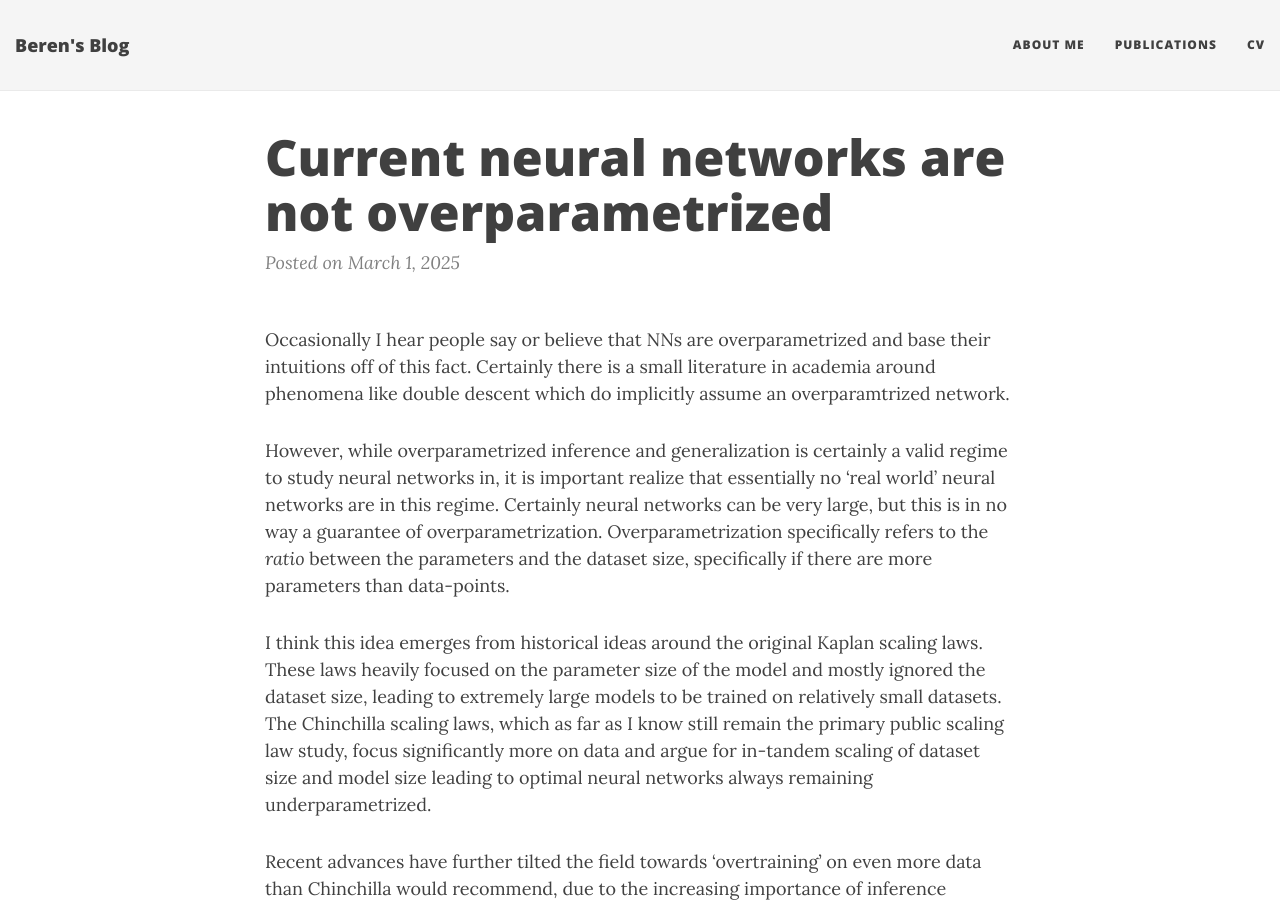
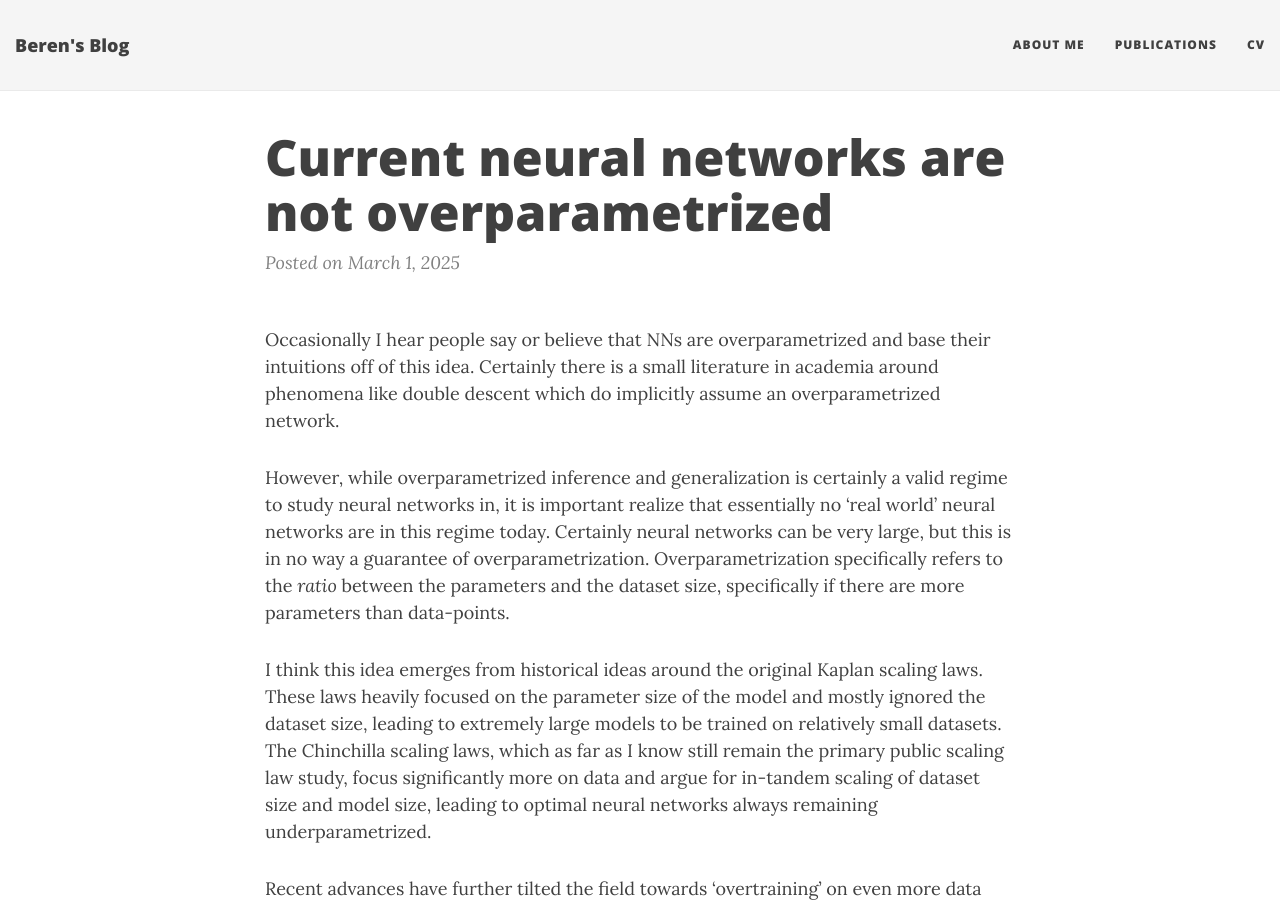
Before and after one commit to BerenMillidge/BerenMillidge.github.io, a Jekyll site: the page built from _posts/2025-03-01-Current-Neural-Networks-Are-Not-Overparametrized.md, in a window 1280 px wide and 900 px high. Built offline with Jekyll 4.4.1, drawn with Linux system fonts in a browser that asks for light colours; nearby versions of some CDN libraries.

Commit message:
Update 2025-03-01-Current-Neural-Networks-Are-Not-Overparametrized.md

```diff
--- a/_posts/2025-03-01-Current-Neural-Networks-Are-Not-Overparametrized.md
+++ b/_posts/2025-03-01-Current-Neural-Networks-Are-Not-Overparametrized.md
@@ -3,11 +3,11 @@
 title: Current neural networks are not overparametrized
 ---
 
-Occasionally I hear people say or believe that NNs are overparametrized and base their intuitions off of this fact. Certainly there is a small literature in academia around phenomena like double descent which do implicitly assume an overparamtrized network.
+Occasionally I hear people say or believe that NNs are overparametrized and base their intuitions off of this idea. Certainly there is a small literature in academia around phenomena like double descent which do implicitly assume an overparametrized network.
 
-However, while overparametrized inference and generalization is certainly a valid regime to study neural networks in, it is important realize that essentially no ‘real world’ neural networks are in this regime. Certainly neural networks can be very large, but this is in no way a guarantee of overparametrization. Overparametrization specifically refers to the *ratio* between the parameters and the dataset size, specifically if there are more parameters than data-points.
+However, while overparametrized inference and generalization is certainly a valid regime to study neural networks in, it is important realize that essentially no ‘real world’ neural networks are in this regime today. Certainly neural networks can be very large, but this is in no way a guarantee of overparametrization. Overparametrization specifically refers to the *ratio* between the parameters and the dataset size, specifically if there are more parameters than data-points.
 
-I think this idea emerges from historical ideas around the original Kaplan scaling laws. These laws heavily focused on the parameter size of the model and mostly ignored the dataset size, leading to extremely large models to be trained on relatively small datasets. The Chinchilla scaling laws, which as far as I know still remain the primary public scaling law study, focus significantly more on data and argue for in-tandem scaling of dataset size and model size leading to optimal neural networks always remaining underparametrized.
+I think this idea emerges from historical ideas around the original Kaplan scaling laws. These laws heavily focused on the parameter size of the model and mostly ignored the dataset size, leading to extremely large models to be trained on relatively small datasets. The Chinchilla scaling laws, which as far as I know still remain the primary public scaling law study, focus significantly more on data and argue for in-tandem scaling of dataset size and model size, leading to optimal neural networks always remaining underparametrized.
 
 Recent advances have further tilted the field towards ‘overtraining’ on even more data than Chinchilla would recommend, due to the increasing importance of inference economics and the fundamental costs involved in inferencing large models. This has led to models becoming increasingly under-parametrised relative to dataset size over time, with probably the 2020-2022 era being that of greatest overparametrization of models. This change has been very significant. For instance the original GPT3 was 175B parameters and trained on approximately 300B tokens for a ratio of slightly less than 2 tokens per parameter. This ratio is getting pretty close to overparametrized. Recent models such as Llama-3-8b are 8 billion parameters and trained on 15T tokens for just under 2000 tokens per parameter — a roughly 1000x decrease in overparametrization since 2020.
 
```
